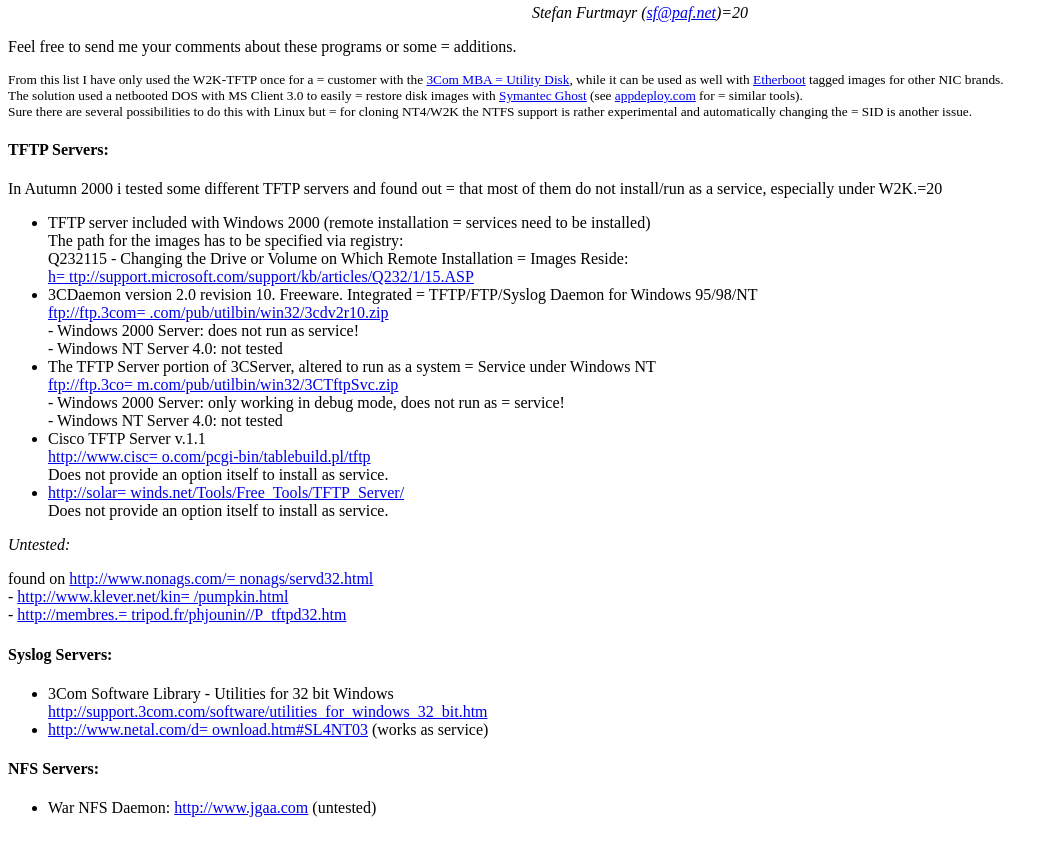
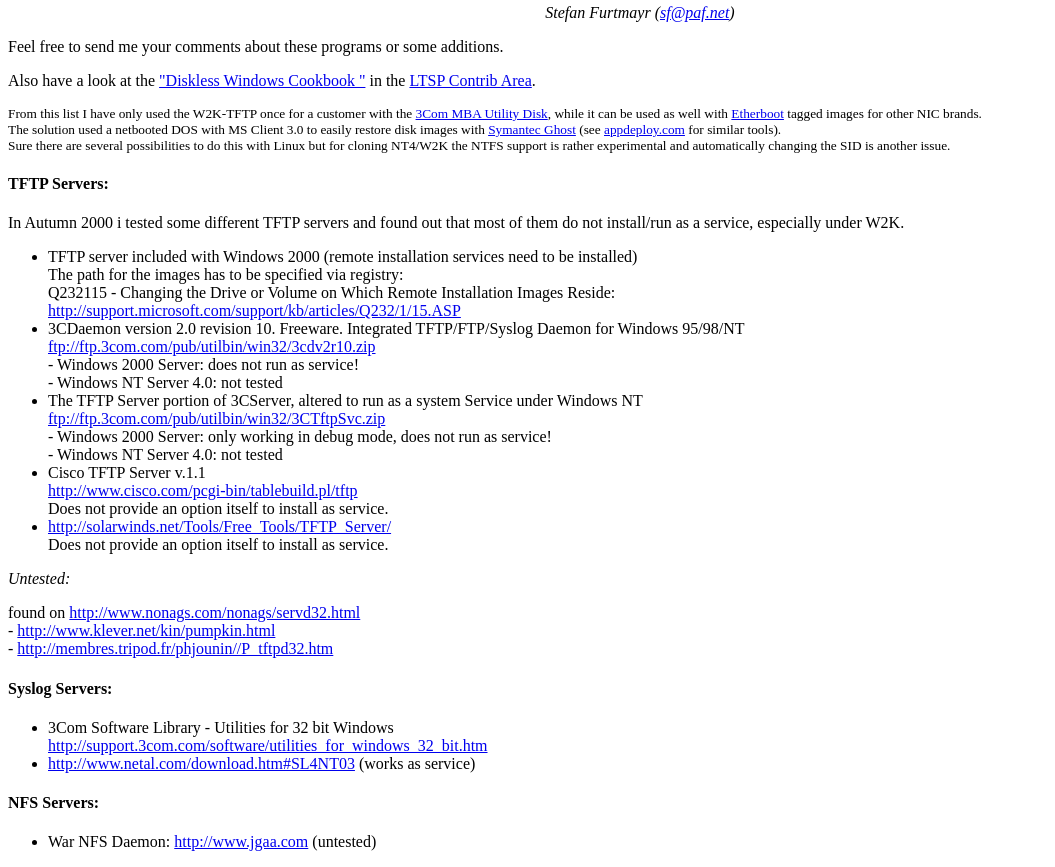
Before and after one commit to etherboot/etherboot, a plain HTML site: page contrib/Diskless-From-NT/furtmayr.html in a window 1280 px wide. Shown: the part 45-912 px from the top of the page, without its empty margins (0-1055 px from the left). Before the commit the page ends 878 px from the top, so only its background shows below. Drawn offline with Linux system fonts and the light colour scheme.

```diff
--- a/contrib/Diskless-From-NT/furtmayr.html
+++ b/contrib/Diskless-From-NT/furtmayr.html
@@ -6,109 +6,77 @@
 
 <body>
 
-<h3 align=3D"center">Free TFTP / Syslog / NFS Servers for Windows</h3>
-<div align=3D"center"><center>
+<h3 align="center">Free TFTP / Syslog / NFS Servers for Windows</h3>
+<div align="center"><center>
 
 <address>
-  Stefan Furtmayr (<a href=3D"mailto:sf@paf.net">sf@paf.net</a>)=20
+  Stefan Furtmayr (<a href="mailto:sf@paf.net">sf@paf.net</a>)
 </address>
 </center></div>
 
-<p>Feel free to send me your comments about these programs or some =
-additions.</p>
+<p>Feel free to send me your comments about these programs or some additions.</p>
 
-<p><small>From this list I have only used the W2K-TFTP once for a =
-customer with the <a
-href=3D"http://support.3com.com/infodeli/tools/nic/mba.htm">3Com MBA =
-Utility Disk</a>, while
-it can be used as well with <a =
-href=3D"http://etherboot.sourceforge.net">Etherboot</a>
+<p>Also have a look at the <a
+href="http://www.ltsp.org/contrib/diskless-windows-howto.htm">&quot;Diskless Windows
+Cookbook &quot;</a> in the <a href="http://www.ltsp.org/contrib/">LTSP Contrib Area</a>.</p>
+
+<p><small>From this list I have only used the W2K-TFTP once for a customer with the <a
+href="http://support.3com.com/infodeli/tools/nic/mba.htm">3Com MBA Utility Disk</a>, while
+it can be used as well with <a href="http://etherboot.sourceforge.net">Etherboot</a>
 tagged images for other NIC brands.</small><br>
-<small>The solution used a netbooted DOS with MS Client 3.0 to easily =
-restore disk images
-with <a href=3D"http://www.ghost.com/">Symantec Ghost</a> (see <a
-href=3D"http://appdeploy.com/tools/imaging.shtml">appdeploy.com</a> for =
-similar tools).</small><br>
-<small>Sure there are several possibilities to do this with Linux but =
-for cloning NT4/W2K
-the NTFS support is rather experimental and automatically changing the =
-SID is another
+<small>The solution used a netbooted DOS with MS Client 3.0 to easily restore disk images
+with <a href="http://www.ghost.com/">Symantec Ghost</a> (see <a
+href="http://appdeploy.com/tools/imaging.shtml">appdeploy.com</a> for similar tools).</small><br>
+<small>Sure there are several possibilities to do this with Linux but for cloning NT4/W2K
+the NTFS support is rather experimental and automatically changing the SID is another
 issue.</small></p>
 
 <h4>TFTP Servers:</h4>
 
-<p>In Autumn 2000 i tested some different TFTP servers and found out =
-that most of them do
-not install/run as a service, especially under W2K.=20
+<p>In Autumn 2000 i tested some different TFTP servers and found out that most of them do
+not install/run as a service, especially under W2K.
 
 <ul>
-  <li>TFTP server included with Windows 2000 (remote installation =
-services need to be
+  <li>TFTP server included with Windows 2000 (remote installation services need to be
     installed)<br>
     The path for the images has to be specified via registry:<br>
-    Q232115 - Changing the Drive or Volume on Which Remote Installation =
-Images Reside:<br>
-    <a =
-href=3D"http://support.microsoft.com/support/kb/articles/Q232/1/15.ASP">h=
-ttp://support.microsoft.com/support/kb/articles/Q232/1/15.ASP</a></li>
-  <li>3CDaemon version 2.0 revision 10. Freeware. Integrated =
-TFTP/FTP/Syslog Daemon for
+    Q232115 - Changing the Drive or Volume on Which Remote Installation Images Reside:<br>
+    <a href="http://support.microsoft.com/support/kb/articles/Q232/1/15.ASP">http://support.microsoft.com/support/kb/articles/Q232/1/15.ASP</a></li>
+  <li>3CDaemon version 2.0 revision 10. Freeware. Integrated TFTP/FTP/Syslog Daemon for
     Windows 95/98/NT<br>
-    <a =
-href=3D"ftp://ftp.3com.com/pub/utilbin/win32/3cdv2r10.zip">ftp://ftp.3com=
-.com/pub/utilbin/win32/3cdv2r10.zip</a><br>
+    <a href="ftp://ftp.3com.com/pub/utilbin/win32/3cdv2r10.zip">ftp://ftp.3com.com/pub/utilbin/win32/3cdv2r10.zip</a><br>
     - Windows 2000 Server: does not run as service!<br>
     - Windows NT Server 4.0: not tested</li>
-  <li>The TFTP Server portion of 3CServer, altered to run as a system =
-Service under Windows NT<br>
-    <a =
-href=3D"ftp://ftp.3com.com/pub/utilbin/win32/3CTftpSvc.zip">ftp://ftp.3co=
-m.com/pub/utilbin/win32/3CTftpSvc.zip</a><br>
-    - Windows 2000 Server: only working in debug mode, does not run as =
-service!<br>
+  <li>The TFTP Server portion of 3CServer, altered to run as a system Service under Windows NT<br>
+    <a href="ftp://ftp.3com.com/pub/utilbin/win32/3CTftpSvc.zip">ftp://ftp.3com.com/pub/utilbin/win32/3CTftpSvc.zip</a><br>
+    - Windows 2000 Server: only working in debug mode, does not run as service!<br>
     - Windows NT Server 4.0: not tested</li>
   <li>Cisco TFTP Server v.1.1<br>
-    <a =
-href=3D"http://www.cisco.com/pcgi-bin/tablebuild.pl/tftp">http://www.cisc=
-o.com/pcgi-bin/tablebuild.pl/tftp</a><br>
+    <a href="http://www.cisco.com/pcgi-bin/tablebuild.pl/tftp">http://www.cisco.com/pcgi-bin/tablebuild.pl/tftp</a><br>
     Does not provide an option itself to install as service.</li>
-  <li><a =
-href=3D"http://solarwinds.net/Tools/Free_Tools/TFTP_Server/">http://solar=
-winds.net/Tools/Free_Tools/TFTP_Server/</a><br>
+  <li><a href="http://solarwinds.net/Tools/Free_Tools/TFTP_Server/">http://solarwinds.net/Tools/Free_Tools/TFTP_Server/</a><br>
     Does not provide an option itself to install as service.</li>
 </ul>
 
 <p><em>Untested:</em></p>
 
-<p>found on <a =
-href=3D"http://www.nonags.com/nonags/servd32.html">http://www.nonags.com/=
-nonags/servd32.html</a><br>
-- <a =
-href=3D"http://www.klever.net/kin/pumpkin.html">http://www.klever.net/kin=
-/pumpkin.html</a><br>
-- <a =
-href=3D"http://membres.tripod.fr/phjounin//P_tftpd32.htm">http://membres.=
-tripod.fr/phjounin//P_tftpd32.htm</a></p>
+<p>found on <a href="http://www.nonags.com/nonags/servd32.html">http://www.nonags.com/nonags/servd32.html</a><br>
+- <a href="http://www.klever.net/kin/pumpkin.html">http://www.klever.net/kin/pumpkin.html</a><br>
+- <a href="http://membres.tripod.fr/phjounin//P_tftpd32.htm">http://membres.tripod.fr/phjounin//P_tftpd32.htm</a></p>
 
 <h4>Syslog Servers:</h4>
 
 <ul>
   <li>3Com Software Library - Utilities for 32 bit Windows<br>
-    <a =
-href=3D"http://support.3com.com/software/utilities_for_windows_32_bit.htm=
-">http://support.3com.com/software/utilities_for_windows_32_bit.htm</a></=
-li>
-  <li><a =
-href=3D"http://www.netal.com/download.htm#SL4NT03">http://www.netal.com/d=
-ownload.htm#SL4NT03</a>
+    <a href="http://support.3com.com/software/utilities_for_windows_32_bit.htm">http://support.3com.com/software/utilities_for_windows_32_bit.htm</a></li>
+  <li><a href="http://www.netal.com/download.htm#SL4NT03">http://www.netal.com/download.htm#SL4NT03</a>
     (works as service) </li>
 </ul>
 
 <h4>NFS Servers:</h4>
 
 <ul>
-  <li>War NFS Daemon: <a =
-href=3D"http://www.jgaa.com">http://www.jgaa.com</a> (untested)</li>
+  <li>War NFS Daemon: <a href="http://www.jgaa.com">http://www.jgaa.com</a> (untested)</li>
 </ul>
 </body>
 </html>
```
Also changed, not shown: 5 other files.
